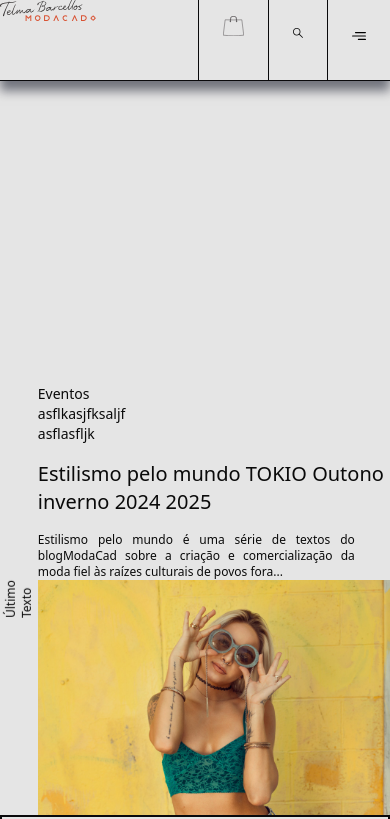
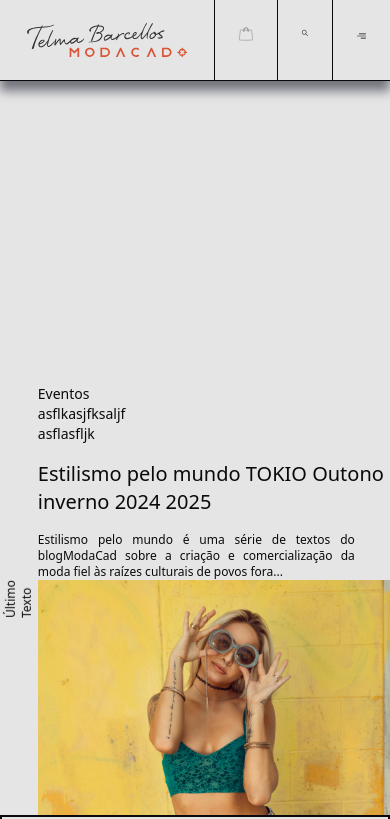
Before and after one commit to devthiagolinch/modacadFront, a React (Vite) app: page / in a window 390 px wide. Shown: the top 819 px of the page. Built offline with nearby package versions, Linux system fonts and the light colour scheme.

Commit message:
header desk and mobile

```diff
--- a/src/components/articlesScroll.tsx
+++ b/src/components/articlesScroll.tsx
@@ -8,7 +8,6 @@ import { A11y, FreeMode, Pagination } from "swiper/modules";
 
 /* import { RxArrowTopRight } from "react-icons/rx"; */
 import { ServiceData } from "../assets/utils/constants.index";
-import { SwiperNavButtons } from "./SwiperNavButton";
 
 export function ArticlesScroll() {
 
--- a/src/components/header.tsx
+++ b/src/components/header.tsx
@@ -5,28 +5,28 @@ import pesquisaicon from "../assets/icons/pesquisa.svg"
 
 export function Header() {
     return (
-        <div className="flex fixed lg:items-center w-[100%]  border-b border-zinc-950 bg-neutral-200
+        <div className="flex fixed  lg:items-center w-[100%] border-b border-zinc-950 bg-neutral-200
         shadow-[0_10px_10px_0] shadow-slate-950/50
         ">
 
             <div className="flex w-full justify-between relative">
 
-                <div className=" lg:flex-1" >
-                    <img className="w-24 md:w-96" src={telmaLogo}/>
+                <div className=" md:flex-1 justify-center items-center flex w-[60%]" >
+                    <img className="w-40 md:w-80" src={telmaLogo}/>
                 </div>
 
 
                 <nav className="flex items-center">
                     <a href="" className="hidden lg:flex font-medium text-sm border border-r-0 border-b-0 border-t-0 border-zinc-950 w-50 h-20 px-5 py-7 ">Meu Perfil</a>
                     <a href="" className="hidden lg:flex font-normal border-l-2 lg:font-medium lg:text-sm lg:border lg:border-r-0 lg:border-b-0 lg:border-t-0 lg:border-zinc-950 md:w-50 md:h-20 lg:px-5 lg:py-7 ">Criar Perfil</a>
-                    <a href="" className="font-medium text-sm border border-r-0 border-b-0 border-t-0 border-zinc-950 w-50 h-20 px-6 py-4 ">
-                        <img src={shopIcon} alt=""  className="h-5 lg:h-10" />
+                    <a href="" className="font-medium text-sm border border-r-0 border-b-0 border-t-0 border-zinc-950 w-50 h-20 px-6 py-6 ">
+                        <img src={shopIcon} alt=""  className="h-5 lg:h-7 lg:stroke-2" />
                     </a>
                     <a href="" className="font-medium text-sm border border-r-0 border-b-0 border-t-0 border-zinc-950 w-50 h-20 px-6 py-7 ">
                         <img src={pesquisaicon} alt=""  className="h-2.5 lg:h-5" />
                     </a>
                     <a href="" className="font-medium text-sm border border-r-0 border-b-0 border-t-0 border-zinc-950 w-50 h-20 px-6 py-8 ">
-                        <img src={menuIcon} className="h-2 lg:h-4" />
+                        <img src={menuIcon} className="h-2 lg:h-4 stroke-1" />
                     </a>
                 </nav>
             </div>
```
Also changed, not shown: src/assets/svg/HOME logo TELMA BARCELLOS modacad.png (added).
